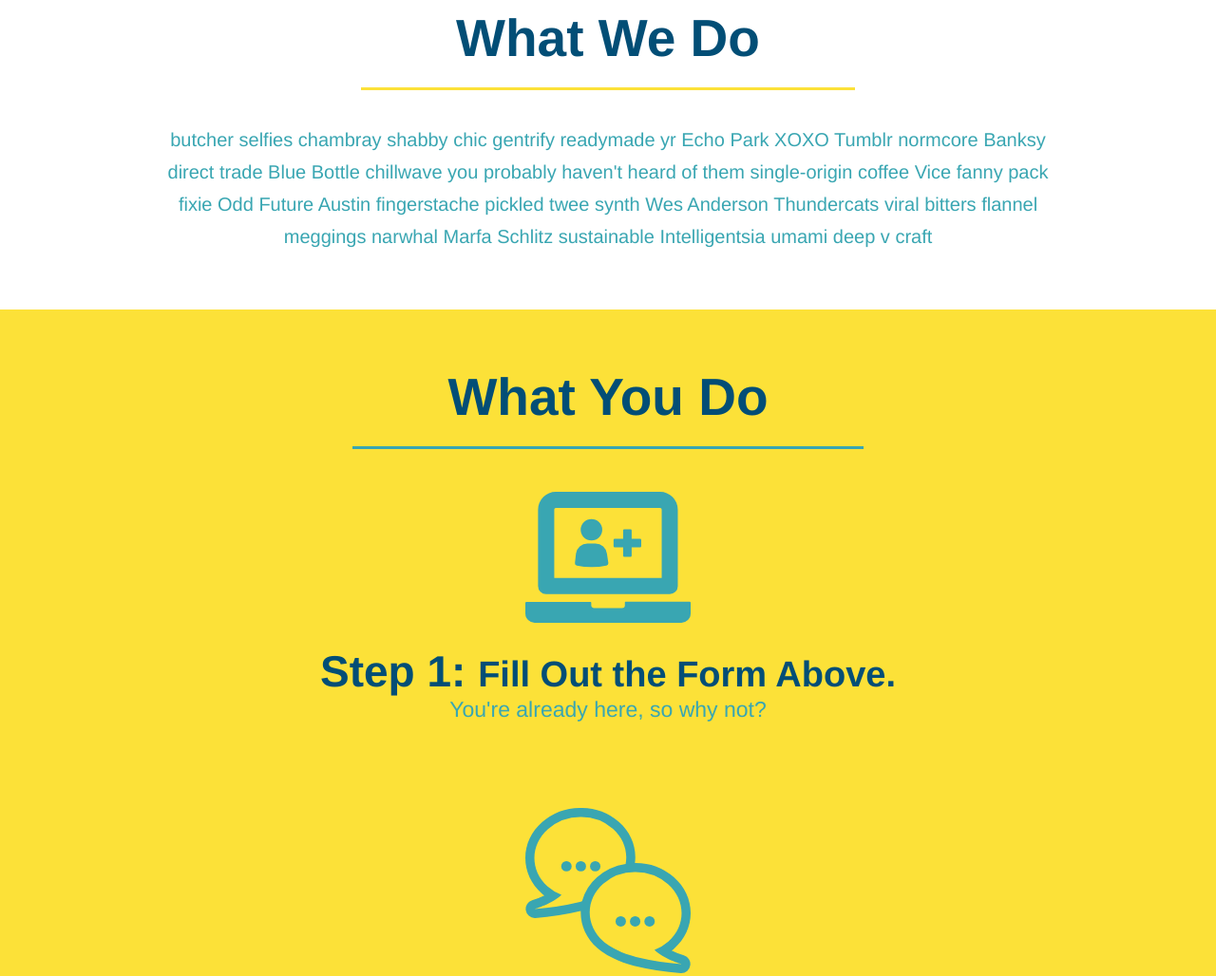
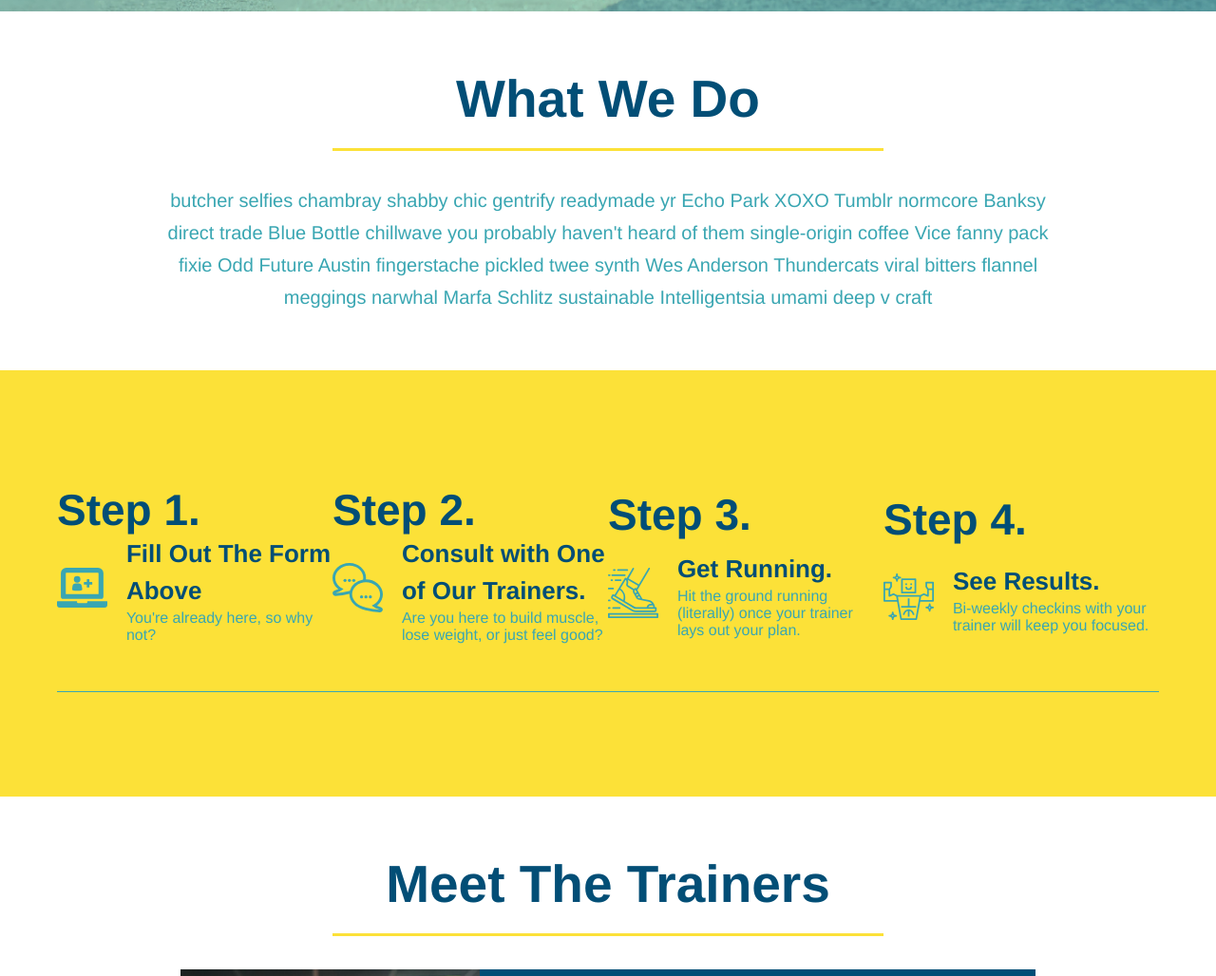
Before and after one commit to Govepitr/run-buddy, a plain HTML site: page index.html in a window 1280 px wide. Shown: the part 875-1903 px from the top of the page at 95% size. Drawn offline with Linux system fonts and the light colour scheme.

Commit message:
add flexbox to the steps

```diff
--- a/assets/css/style.css
+++ b/assets/css/style.css
@@ -22,54 +22,72 @@ header h1 {
   color: #fce138;
   margin: 0;
 }
-.intro {
-  text-align: center;
-}
-
 .intro p {
   line-height: 1.7;
   color: #39a6b2;
   width: 80%;
   font-size: 20px;
   margin: 0 auto;
+  text-align: center;
+}
+.step {
+  margin: 50px auto;
+  padding-bottom: 50px;
+  width: 80%;
+  border-bottom: 1px solid #39a6b2;
+  display: flex;
+  flex-wrap: wrap;
+  align-items: center;
+  justify-content: space-between;
+}
+.step-info {
+  flex: 2 70%;
+  display: flex;
+  flex-wrap: wrap;
+  align-items: center;
+}
+.step-img {
+  flex: 1 12%;
+  margin-right: 20px;
+}
+.step-img img {
+  max-width: 100%;
+}
+.step-text{
+  flex: 12;
 }
 .steps {
-  text-align: center;
   background: #fce138;
-}
-.steps div {
-  margin-bottom: 80px;
-}
-
-.steps img {
-  width: 15%;
-  margin: 10px 0;
 }
 
 .steps h3 {
   color: #024e76;
   font-size: 46px;
   margin-top: 10px;
+  flex: 1 30%;
+}
+.step-text h4 {
+  font-size: 26px;
+  line-height: 1.5;
+  color: #024e76;
 }
 
-.steps p {
+.steps-text p {
   color: #39a6b2;
-  font-size: 23px;
+  font-size: 18px;
 }
-.steps span {
-  font-size: 38px;
-}
+
 .section-title {
   font-size: 55px;
   color: #024e76;
-  margin-bottom: 35px;
-  padding: 0 100px 20px 100px;
+  margin: 0 auto 35px auto;
+  padding-bottom: 20px;
+  text-align: center;
+  width: 50%;
   display: inline-block;
   border-bottom: 3px solid;
 }
-.trainers {
-  text-align: center;
-}
+
 .trainer {
   width: 900px;
   margin: 0 auto 30px auto;
@@ -228,10 +246,7 @@ section {
 }
 .section-title {
   font-size: 55px;
-  display: inline-block;
-  padding: 0 100px 20px 100px;
   border-bottom: 3px solid color=teal;
-  margin-bottom: 35px;
   color: #024e76;
 }
 .contact h2 {
@@ -265,3 +280,6 @@ section {
 .contact-info a {
   color: #fce138;
 }
+.flex-row {
+  display: flex;
+}
--- a/index.html
+++ b/index.html
@@ -15,7 +15,7 @@
                      <!-- Unordered list element -->
                      <ul>
                        <!-- List item element -->
-                      <ul class= "navigation">
+                      <div class= "navigation">
                         <li>
                           <!-- Anchor element -->
                            <a href="#what-we-do">What We Do</a>
@@ -29,19 +29,13 @@
                           <li>
                             <a href="#reach-out">Reach Out</a>
                           </li>
-                      </ul>
+                      </div>
                      </ul>
                    </nav>
               </header>
 
                <!-- hero/jumbotron -->
                <section class= "hero">
-                <div class="hero-cta">
-                  <h2>Start Building Habits.</h2>
-                  <p>
-                    seitan heirloom post-ironic pop-up iPhone mlkshk hella selfies fashion axe occupy readymade put a bird on it messenger bag Wes Anderson Schlitz plaid Bushwick church-key lo-fi skateboard slow-carb hashtag trust fund Williamsburg biodiesel fixie farm-to-table 8-bit banjo XOXO Banksy chillwave bicycle rights retro cliche tattooed bespoke irony mumblecore Shoreditch deep v polaroid McSweeney's bitters cray gentrify tofu Marfa you probably haven't heard of them yr banh mi asymmetrical art party selvage letterpress High Life.
-                  </p>
-                </div>
                  <div class= "hero-form">
                     <h3>Get Started Today</h3>
                       <p>Fill out this form and one of our trainers will schedule a consult</p>
@@ -76,49 +70,82 @@
               </section>
                <!-- "what we do" section -->
                <section id="what-we-do" class="intro">
-                <h2 class="section-title primary-border">What We Do</h2>
+                <div class="flex-row">
+                <h2 class="section-title primary-border">What We Do</h2></div>
+                <div class="flex-row">
                    <p>
                     butcher selfies chambray shabby chic gentrify readymade yr Echo Park XOXO Tumblr normcore Banksy direct trade Blue Bottle chillwave you probably haven't heard of them single-origin coffee Vice fanny pack fixie Odd Future Austin fingerstache pickled twee synth Wes Anderson Thundercats viral bitters flannel meggings narwhal Marfa Schlitz sustainable Intelligentsia umami deep v craft
                   </p>
+                  </div>
                </section>
                <!-- "what you do" section -->
                <section id="what-you-do" class="steps">
-                <h2 class="section-title secondary-border">What You Do</h2>
-                   <div>
-                     <!-- insert this img element -->
+                <div class="flex-row">
+                <div class="step">
+                  <h3>Step 1.</h3>
+                  <div class="step-info">
+                    <div class="step-img">
                       <img src="./assets/images/step-1.svg" alt="" />
-                    <h3>Step 1: <span>Fill Out the Form Above.</span></h3>
+                    </div>
+                    <div class="step-text">
+                      <h4>Fill Out The Form Above</h4>
                       <p>You're already here, so why not?</p>
                     </div>
+                  </div>
+                </div>
 
-                  <div>
+                <div class="step">
+                  <h3>Step 2.</h3>
+                  <div class="step-info">
+                    <div class="step-img">
                       <img src="./assets/images/step-2.svg" alt="" />
-                    <h3>Step 2: <span>Consult with One of Our Trainers.</span></h3>
+                    </div>
+                    <div class="step-text">
+                      <h4>Consult with One of Our Trainers.</h4>
                       <p>Are you here to build muscle, lose weight, or just feel good?</p>
                     </div>
+                  </div>
+                </div>
 
-                  <div>
+                <div class="step">
+                  <h3>Step 3.</h3>
+                  <div class="step-info">
+                    <div class="step-img">
                       <img src="./assets/images/step-3.svg" alt="" />
-                    <h3>Step 3: <span>Get Running.</span></h3>
+                    </div>
+                    <div class="step-text">
+                      <h4>Get Running.</h4>
                       <p>Hit the ground running (literally) once your trainer lays out your plan.</p>
                     </div>
+                  </div>
+                </div>
 
-                  <div>
+                <div class="step">
+                  <h3>Step 4.</h3>
+                  <div class="step-info">
+                    <div class="step-img">
                       <img src="./assets/images/step-4.svg" alt="" />
-                    <h3>Step 4: <span>See Results.</span></h3>
-                    <p>Bi-weekly checkins with your trainer will keep you focused</p>
+                    </div>
+                    <div class="step-text">
+                      <h4>See Results.</h4>
+                      <p>Bi-weekly checkins with your trainer will keep you focused.</p>
+                    </div>
+                  </div>
                 </div>
                </section>
                <!-- "meet the trainers" section -->
                <section id="your-trainers" class="trainers">
+                <div class="flex-row">
                     <h2 class="section-title primary-border">
                      Meet The Trainers
                     </h2>
+                    </div>
                     <article class="trainer">
                       <img src="./assets/images/trainer-1.jpg" alt="Arron Stephens in his workout clothes, ready to pump iron" />
                       <div class="trainer-bio">
                         <h3>Arron Stephens</h3>
                         <h4>Speed / Strength</h4>
+                        <div class="flex-row">
                         <p>
                           Lorem ipsum, dolor sit amet consectetur adipisicing elit. Sequi neque animi quo cupiditate commodi saepe culpa sed
                           itaque velit maiores optio dolorem excepturi aperiam dolores, voluptatibus suscipit amet quis repellat!
@@ -129,6 +156,7 @@
                       <div class="trainer-bio text-right">
                         <h3>Joanna Gill</h3>
                         <h4>Endurance</h4>
+                        <div class="flex-row">
                         <p>
                           Lorem ipsum, dolor sit amet consectetur adipisicing elit. Sequi neque animi quo cupiditate commodi saepe culpa sed
                           itaque velit maiores optio dolorem excepturi aperiam dolores, voluptatibus suscipit amet quis repellat!
@@ -141,6 +169,7 @@
                       <div class="trainer-bio text-left">
                         <h3>Harry "the Headband" Smith</h3>
                         <h4>Strength</h4>
+                        <div class="flex-row">
                         <p>
                           Lorem ipsum, dolor sit amet consectetur adipisicing elit. Sequi neque animi quo cupiditate commodi saepe culpa sed
                           itaque velit maiores optio dolorem excepturi aperiam dolores, voluptatibus suscipit amet quis repellat!
@@ -150,7 +179,8 @@
                </section>
                <!-- "reach out" section -->
                <section id="reach-out" class="contact">
-                   <h2 class="section-title secondary-border">Reach Out</h2>
+                <div class="flex-row">
+                   <h2 class="section-title secondary-border">Reach Out</h2></div>
                     <div class="contact-info">
                        <iframe src="https://www.google.com/maps/embed?pb=!1m18!1m12!1m3!1d3057.662123847387!2d-74.15185218428601!3d39.97130629053163!2m3!1f0!2f0!3f0!3m2!1i1024!2i768!4f13.1!3m3!1m2!1s0x89c19c42e89eab71%3A0xbc90b22d2df98d6f!2s1000%20Dove%20St%2C%20Toms%20River%2C%20NJ%2008753!5e0!3m2!1sen!2sus!4v1607718628644!5m2!1sen!2sus"
                                frameborder="0"
@@ -160,20 +190,9 @@
                                allowfullscreen
                               >
                               </iframe>
-                              <div class="contact-form">
-                                <h3>Contact Us</h3>
-                                <form>
-                                   <label for="contact-name">Your Name</label>
-                                   <input type="text" id="contact-name" placeholder="Your Name" />
-
-                                   <label for="contact-message">Message</label>
-                                   <textarea id="contact-message" placeholder="Message"></textarea>
-
-                                   <button type="submit">Submit</button>
-                                  </form>
-                              </div>
                             <div>
                               <h3>Run Buddy</h3>
+                              <div class="flex-row">
                               <p>
                                   Any questions or concerns before signing up?
                                   <br />
```
Lines whose indentation alone changed are shown as unchanged.
